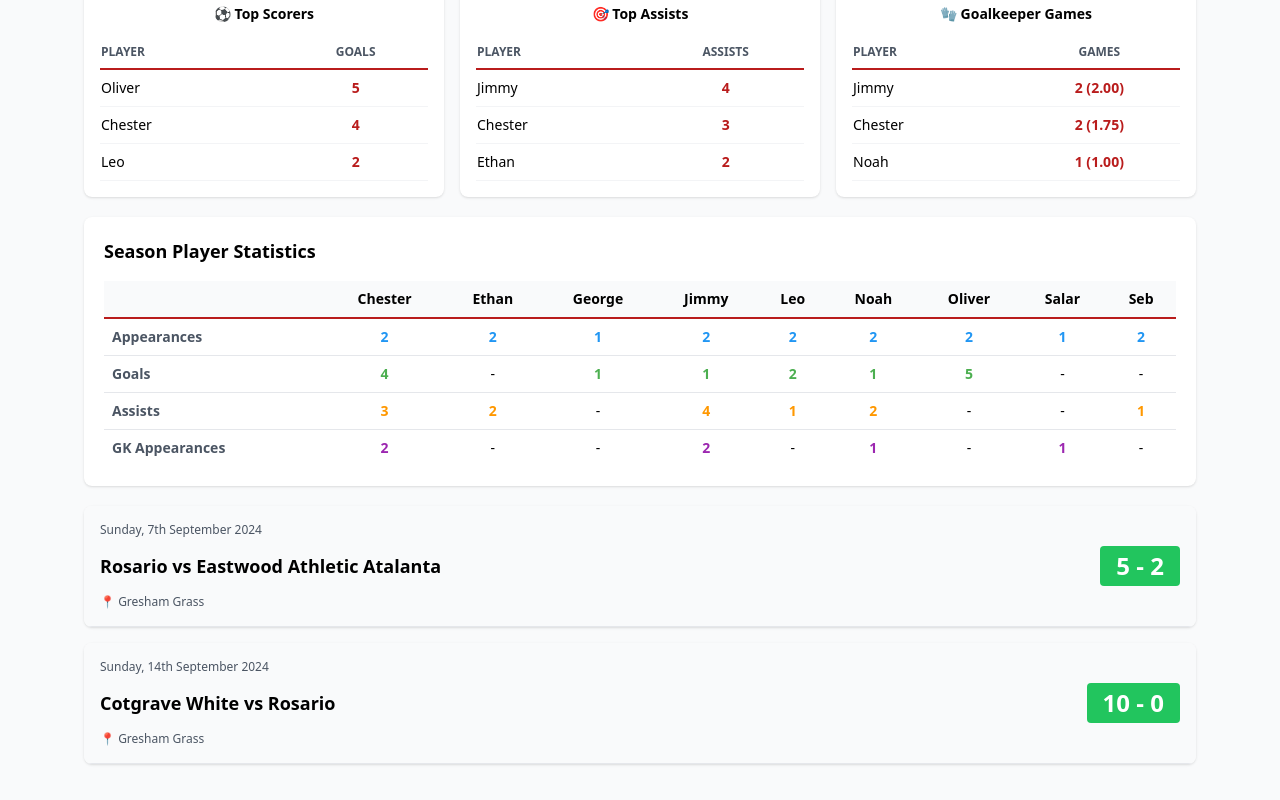
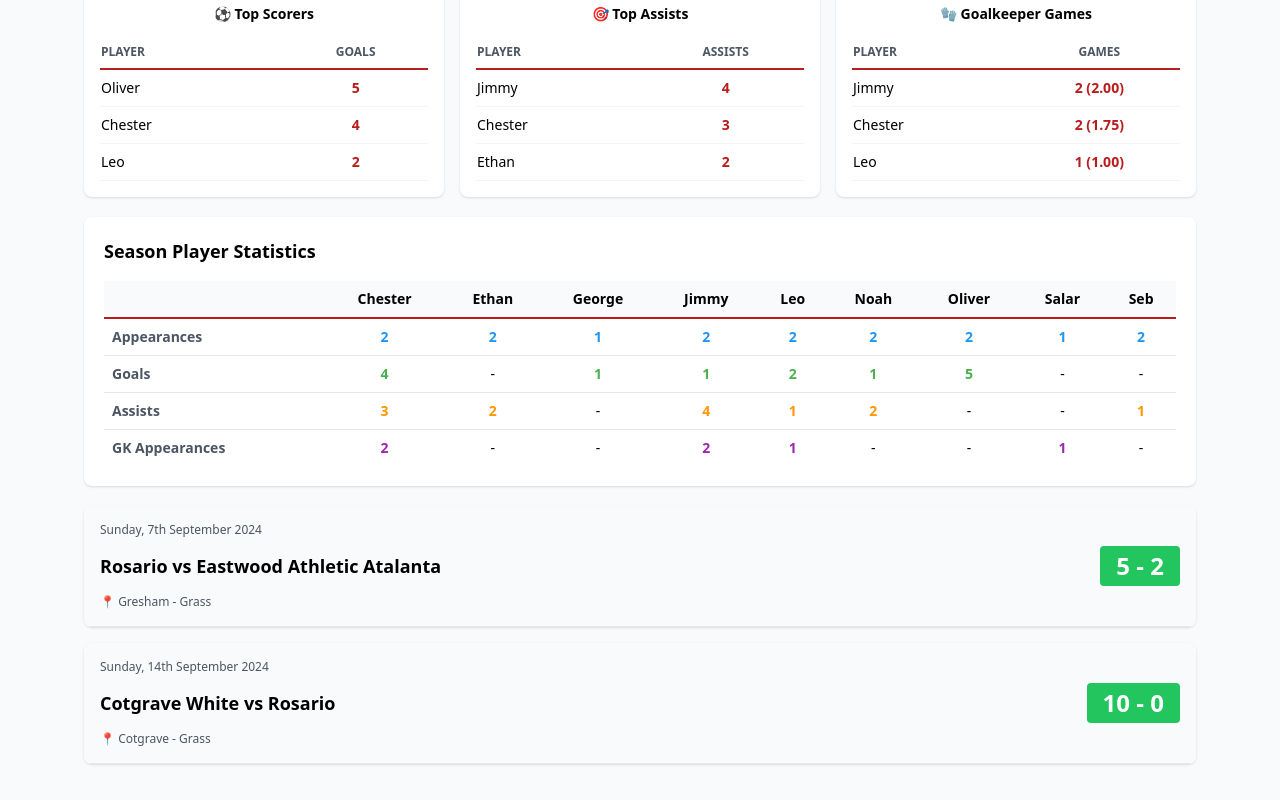
Before and after one commit to michaeljnorman2020-cmd/rosario-results, a React (Create React App) app: page / in a window 1280 px wide. Shown: the part 416-1216 px from the top of the page. Built offline with nearby package versions, Linux system fonts and the light colour scheme.

Commit message:
Update App.js

```diff
--- a/src/App.js
+++ b/src/App.js
@@ -11,7 +11,7 @@ const App = () => {
       opponent: 'Eastwood Athletic Atalanta',
       home: true,
       score: { for: 5, against: 2 },
-      location: 'Gresham Grass',
+      location: 'Gresham - Grass',
       stats: {
         Chester: { mins: 37.5, goals: 1, assists: 1, gk: true, sub: false },
         Ethan: { mins: 37.5, goals: 0, assists: 0, gk: false, sub: false },
@@ -21,7 +21,7 @@ const App = () => {
         Noah: { mins: 37.5, goals: 0, assists: 0, gk: false, sub: false },
         Oliver: { mins: 37.5, goals: 3, assists: 0, gk: false, sub: true },
         Salar: { mins: 37.5, goals: 0, assists: 0, gk: true, sub: false },
-        Seb: { mins: 37.5, goals: 0, assists: 0, gk: false, sub: false }
+        Seb: { mins: 37.5, goals: 0, assists: 0, gk: false, sub: true }
          }
     },
   {
@@ -29,14 +29,14 @@ const App = () => {
       opponent: 'Cotgrave White',
       home: false,
       score: { for: 10, against: 0 },
-      location: 'Gresham Grass',
+      location: 'Cotgrave - Grass',
       stats: {
         Chester: { mins: 50, goals: 3, assists: 2, gk: true, sub: false },
         Ethan: { mins: 50, goals: 0, assists: 2, gk: false, sub: false},
         George: { mins: 0, goals: 0, assists: 0, gk: false, sub: false },
         Jimmy: { mins: 50, goals: 1, assists: 1, gk: true, sub: false },
-        Leo: { mins: 50, goals: 2, assists: 1, gk: false, sub: false },
-        Noah: { mins: 50, goals: 1, assists: 2, gk: true, sub: false },
+        Leo: { mins: 50, goals: 2, assists: 1, gk: true, sub: false },
+        Noah: { mins: 50, goals: 1, assists: 2, gk: false, sub: false },
         Oliver: { mins: 50, goals: 2, assists: 0, gk: false, sub: false },
         Salar: { mins: 0, goals: 0, assists: 0, gk: false, sub: false },
         Seb: { mins: 50, goals: 0, assists: 1, gk: false, sub: false }
```
